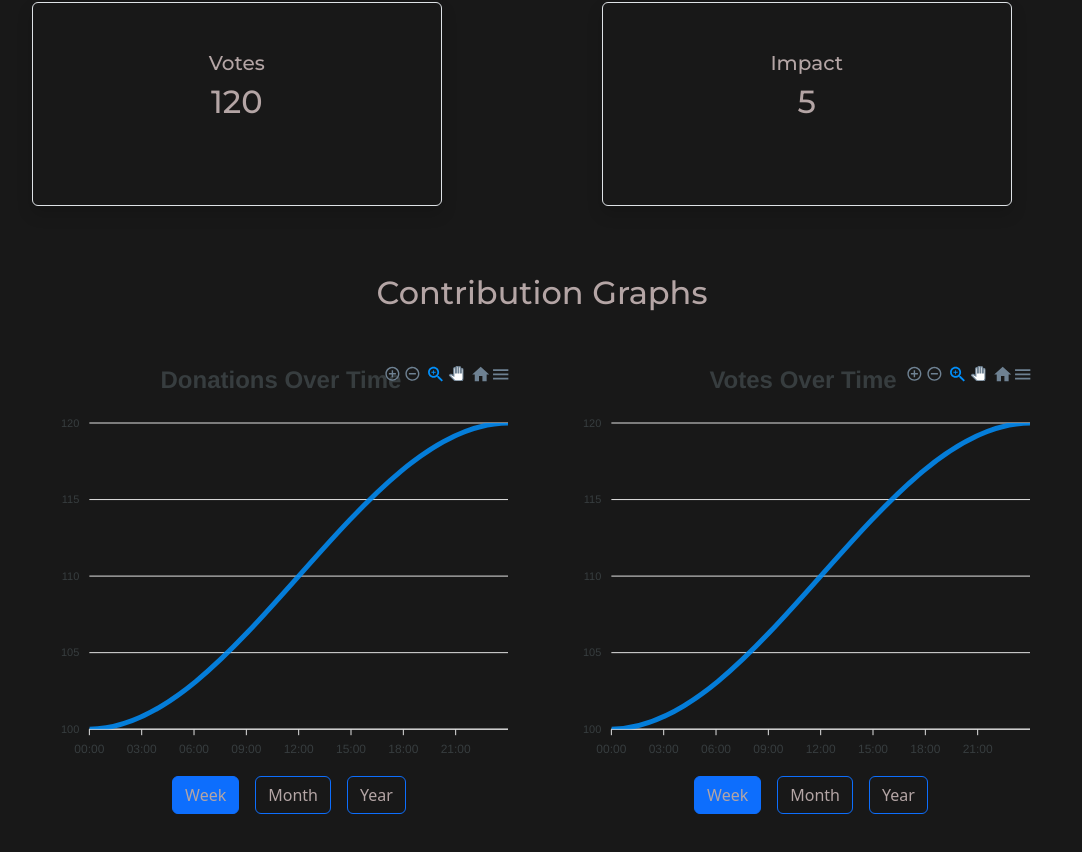
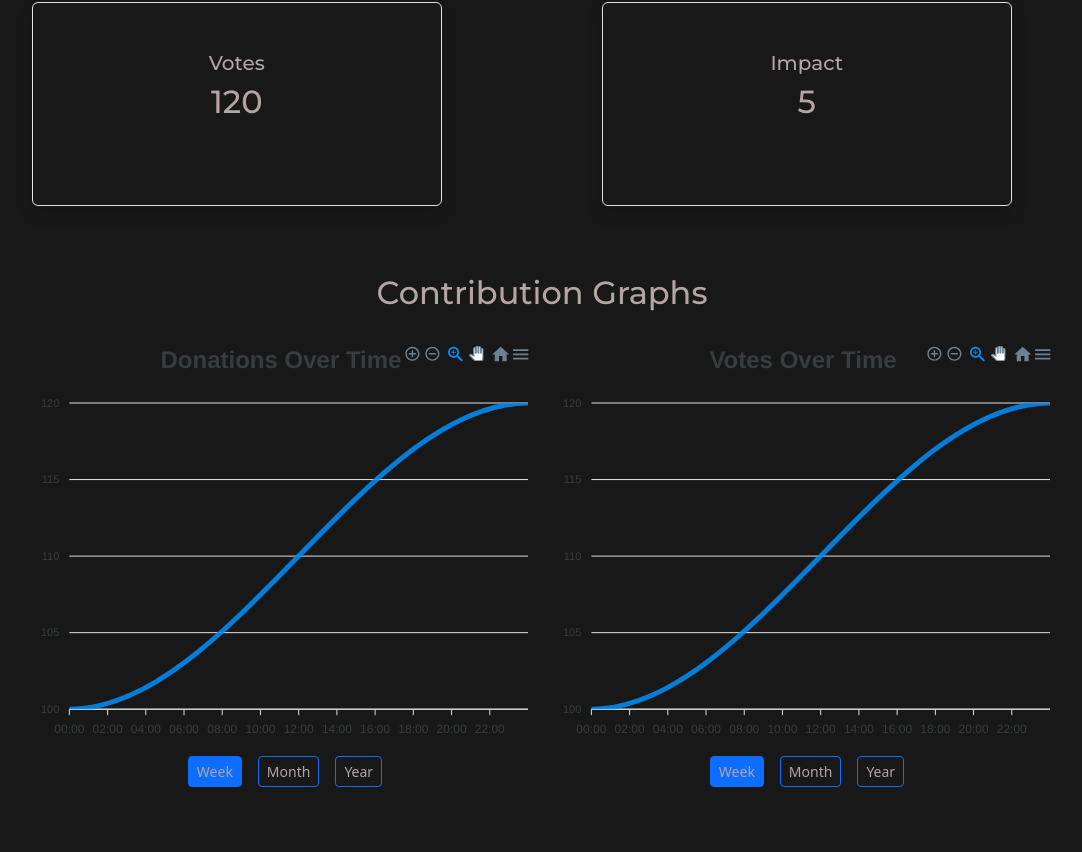
Before and after one commit to fierylion/AidReach_Frontend, a React (Vite) app: page /donor in a window 1280 px wide. Shown: the part 578-1430 px from the top of the page, without its empty margins (98-1180 px from the left). Built offline with nearby package versions, Linux system fonts and the light colour scheme.

Commit message:
registration part complete

```diff
--- a/src/components/DonorComponents/SingleGraph.jsx
+++ b/src/components/DonorComponents/SingleGraph.jsx
@@ -73,12 +73,12 @@ const SingleGraph = ({ type, chartData }) => {
   ]
 
   return (
-    <div className='col-md-6 p-4'>
+    <div className='col-md-6 p-1'>
 
       <Chart options={options} series={series} type='line' height={400} />
-      <div className='ms-3 text-center'>
+      <div className='ms-2'>
         <button
-          className={`btn mx-2 ${
+          className={`btn btn-sm mx-2 ${
             timePeriod === 'week' ? 'btn-primary' : 'btn-outline-primary'
           }`}
           onClick={() => setTimePeriod('week')}
@@ -86,7 +86,7 @@ const SingleGraph = ({ type, chartData }) => {
           Week
         </button>
         <button
-          className={`btn mx-2 ${
+          className={`btn btn-sm mx-2 ${
             timePeriod === 'month' ? 'btn-primary' : 'btn-outline-primary'
           }`}
           onClick={() => setTimePeriod('month')}
@@ -94,7 +94,7 @@ const SingleGraph = ({ type, chartData }) => {
           Month
         </button>
         <button
-          className={`btn mx-2 ${
+          className={`btn btn-sm mx-2 ${
             timePeriod === 'year' ? 'btn-primary' : 'btn-outline-primary'
           }`}
           onClick={() => setTimePeriod('year')}
--- a/src/pages/Donor.jsx
+++ b/src/pages/Donor.jsx
@@ -3,7 +3,7 @@ import { Summary,Graphs } from '../components/DonorComponents'
 
 const Donor = () => {
   return (
-    <main className='container'>
+    <main className='container-fluid'>
     <div className='m-4'>
     <h3>Welcome Back,</h3>
     <h5>Daniel</h5>
```
